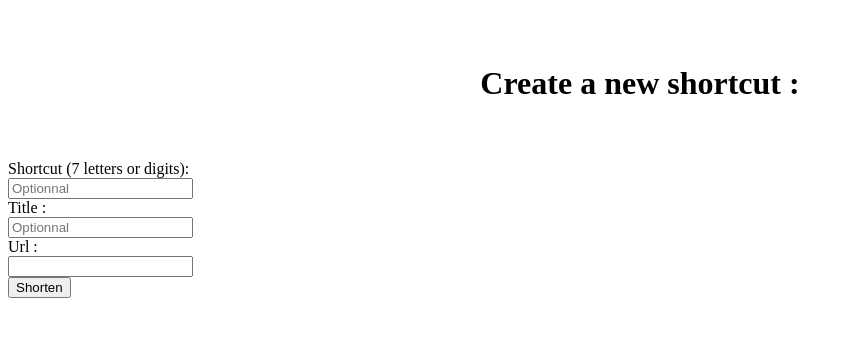
After one commit to claussa/bitlylike, a Django app: page /template/indexLogin in a window 1280 px wide. The commit adds this page. Shown: the top 337 px of the page, without its empty margins (0-852 px from the left). Run offline with Django 3.2, Linux system fonts and the light colour scheme.

Commit message:
Web Interface: Add new form for log user

```diff
--- a/shorturl/template/base.html
+++ b/shorturl/template/base.html
@@ -28,7 +28,7 @@
             <li><a></a></li>
           </ul>
           <ul class="nav navbar-nav navbar-right log" style="display: none;">
-            <li><a href="#" class="navbutton profil username"></a></li>
+            <li><a href="#" class="username"></a></li>
             <li><a></a></li>
           </ul>
         </div>
@@ -50,6 +50,8 @@
     $('.unlog').hide()
     $('.username').text(scope.username)
     $('.log').show()
+    $('#start').data('url', "{% url 'index-login' %}")
+    $('#start').click()
   },
   addShortcut: (shortcut) => {
     url = "{% url 'display-shortcut' %}"
--- /dev/null
+++ b/shorturl/template/shorturl/indexLogin.html
@@ -0,0 +1,58 @@
+<br><br>
+<h1 style="text-align: center;">Create a new shortcut :</h1>
+<br><br>
+<div class="form-group row">
+	<div class="col-sm-1"></div>
+	<div class="col-sm-4">Shortcut (7 letters or digits):</div>
+	<div class="col-sm-4">
+		<input type="text" name="shortcut" class="form-control" placeholder="Optionnal">
+	</div>
+</div>
+<div class="form-group row">
+	<div class="col-sm-1"></div>
+	<div class="col-sm-4">Title :</div>
+	<div class="col-sm-4">
+		<input type="text" name="title" class="form-control" placeholder="Optionnal">
+	</div>
+</div>
+<div class="form-group row">
+	<div class="col-sm-1"></div>
+	<div class="col-sm-4">Url :</div>
+	<div class="col-sm-4">
+		<input type="url" name="url" class="form-control">
+	</div>
+</div>
+<div class="form-group row">
+	<div class="col-sm-6"></div>
+	<div class="col-sm-3">
+		<input type="submit" class="btn btn-default btn-block submit" value="Shorten">
+	</div>
+</div>
+
+<script type="text/javascript">
+	$('.submit').click((event) => {
+		event.preventDefault();
+		if($('input[name=url]').val()) {
+			$.ajax({
+				type: "POST",
+				url: "{% url 'shortcuturl-list' %}",
+				data: {url: $('input[name=url]').val(), title: $('input[name=title]').val(), shortcut: $('input[name=shortcut]').val()},
+				success: (data, status) => {
+					$('input[name=url]').val('');
+					$('input[name=url]').attr('placeholder', '')
+					scope.addShortcut(data);
+					},
+				error: (error) => {
+					$('input[name=url]').val("");
+					$('input[name=title]').val("");
+					$('input[name=shortcut]').val("");
+					$('input[name=url]').attr('placeholder', error.responseJSON.url)
+					$('input[name=title]').attr('placeholder', error.responseJSON.title)
+					$('input[name=shortcut]').attr('placeholder', error.responseJSON.shortcut)
+				}
+			});
+		} else {
+			$('input[name=url]').attr('placeholder', 'This field is required !')
+		}
+	});
+</script>
--- a/shorturl/urls.py
+++ b/shorturl/urls.py
@@ -21,5 +21,6 @@ urlpatterns = [
 	url(r'^$', views.base),
 	url(r'^template/sign-form$', views.signFormTemplate, name='sign-form'),
 	url(r'^template/index$', views.indexTemplate, name='index'),
-	url(r'^template/shortcut$', views.displayShortcutTemplate, name='display-shortcut')
+	url(r'^template/shortcut$', views.displayShortcutTemplate, name='display-shortcut'),
+	url(r'^template/indexLogin$', views.indexLoginTemplate, name='index-login'),
 ]
--- a/shorturl/views.py
+++ b/shorturl/views.py
@@ -61,6 +61,9 @@ def base(request):
 def indexTemplate(request):
     return render(request, "shorturl/index.html")
 
+def indexLoginTemplate(request):
+    return render(request, "shorturl/indexLogin.html")
+
 def signFormTemplate(request):
     return render(request, "shorturl/signForm.html")
 
```
